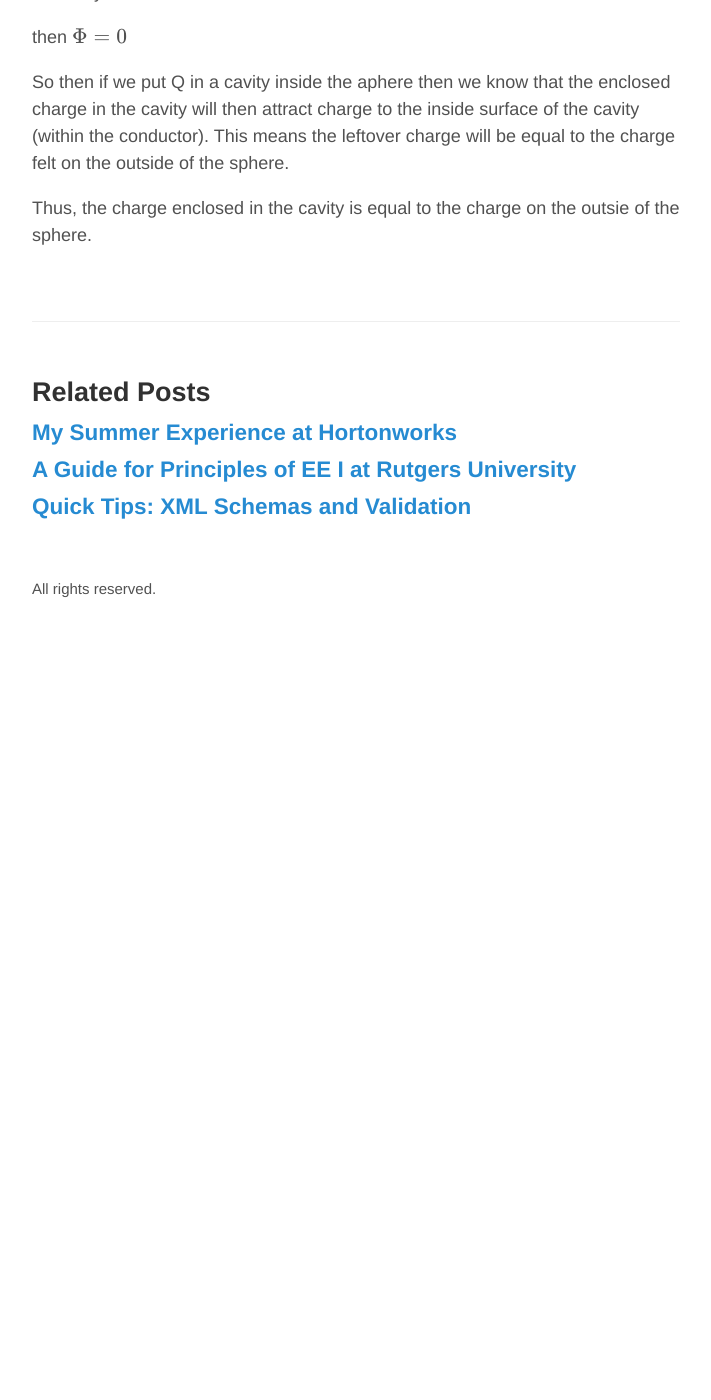
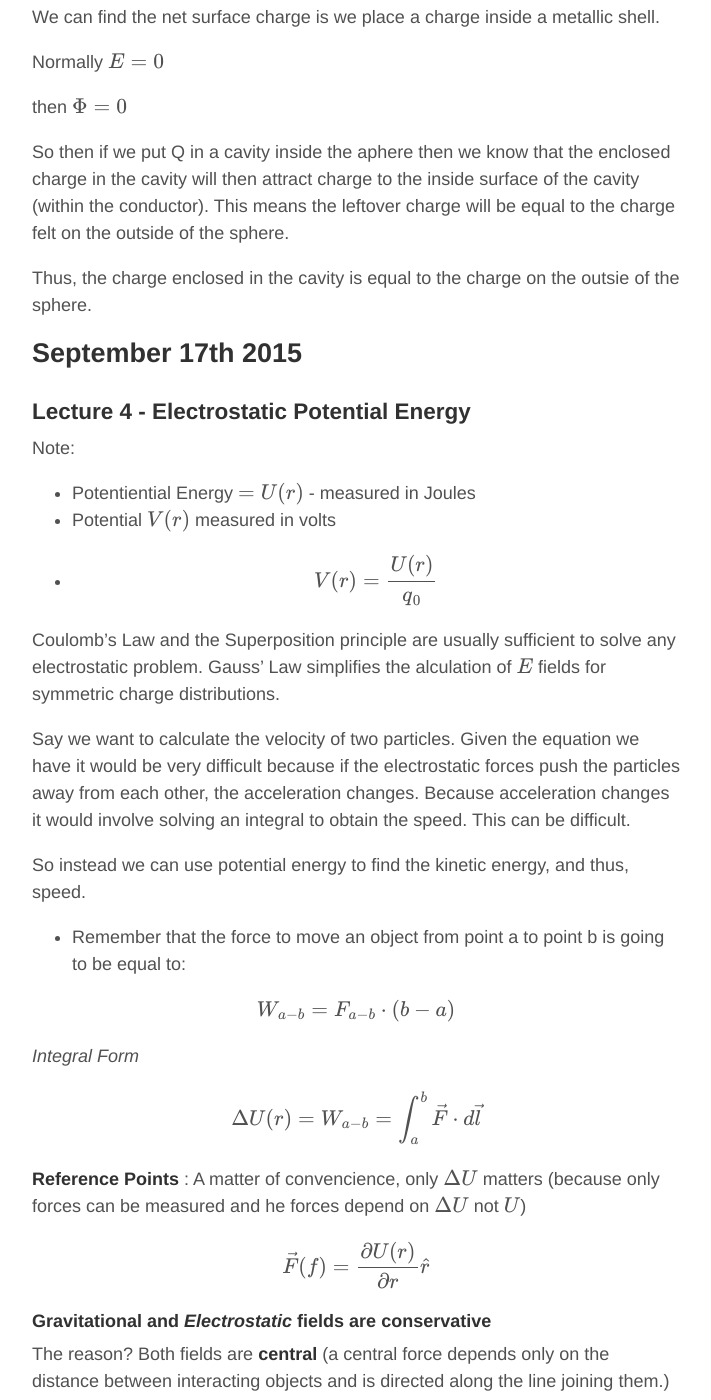
Before and after one commit to ZacBlanco/zacblanco.github.io, a Jekyll site: the page built from _posts/2015-9-03-physics-227-guide.md, in a window 1280 px wide and 1400 px high, scrolled down 8738 px. Shown: the whole window, without its empty margins (284-995 px from the left). Built offline with Jekyll 4.4.1, drawn with Linux system fonts in a browser that asks for light colours; formulas are drawn with MathJax 3; comment, search, counter and statistics services are not loaded; before the commit the page ends 9340 px from its top, so only the background shows below that; some of the changed text lies outside the part shown.

Commit message:
Physics notes update 9/17

```diff
--- a/_posts/2015-9-03-physics-227-guide.md
+++ b/_posts/2015-9-03-physics-227-guide.md
@@ -247,7 +247,7 @@ For a conducting spehere where the gaussian surface sphere is inside the conduct
 
 For when the radius of the gaussian sphere is greater than the radius of the conducting sphere, the electric field is:
 
-> $$ E = \frac{kQ}{r^2}
+> $$ E = \frac{kQ}{r^2} $$
 
 #### Faraday Cage
 
@@ -255,7 +255,7 @@ For when the radius of the gaussian sphere is greater than the radius of the con
 
 #### Cavities (No Charge within the cavity)
 
-$$ Q_{net} = +Q = Q_{in} + Q_{out}
+$$ Q_{net} = +Q = Q_{in} + Q_{out} $$
 
 We can find the net surface charge is we place a charge inside a metallic shell.
 
@@ -266,3 +266,52 @@ then $$\Phi = 0 $$
 So then if we put Q in a cavity inside the aphere then we know that the enclosed charge in the cavity will then attract charge to the inside surface of the cavity (within the conductor). This means the leftover charge will be equal to the charge felt on the outside of the sphere.
 
 Thus, the charge enclosed in the cavity is equal to the charge on the outsie of the sphere.
+
+## September 17th 2015
+
+### Lecture 4 - Electrostatic Potential Energy
+
+Note:
+
+- Potentiential Energy $$ = U(r) $$ - measured in Joules
+- Potential $$ V(r) $$ measured in volts
+- $$ V(r) = \frac{U(r)}{q_0} $$
+
+
+Coulomb's Law and the Superposition principle are usually sufficient to solve any electrostatic problem. Gauss' Law simplifies the alculation of $$ E $$ fields for symmetric charge distributions.
+
+Say we want to calculate the velocity of two particles. Given the equation we have it would be very difficult because if the electrostatic forces push the particles away from each other, the acceleration changes. Because acceleration changes it would involve solving an integral to obtain the speed. This can be difficult.
+
+So instead we can use potential energy to find the kinetic energy, and thus, speed.
+
+- Remember that the force to move an object from point a to point b is going to be equal to:
+
+$$ W_{a-b} = F_{a-b} \cdot (b - a) $$
+
+_Integral Form_
+
+$$ \Delta U(r) = W_{a-b} = \int_{a}^{b} \vec{F} \cdot d\vec{l} $$
+
+**Reference Points** : A matter of convencience, only $$ \Delta U $$ matters (because only forces can be measured and he forces depend on $$ \Delta U $$ not $$ U $$)
+
+$$ \vec{F}(f) = \frac{\partial U(r)}{\partial r} \hat{r} $$
+
+##### Gravitational and *Electrostatic* fields are conservative
+
+The reason? Both fields are **central** (a central force depends only on the distance between interacting objects and is directed along the line joining them.)
+
+$$ \Delta U $$ depends only on the _initial_ and _final_ points of the trajectory.
+
+- For any loop $$ \int \vec{F_e} \cdot d\vec{l} = 0 $$ .
+
+Thus for our potential energy for any two electrostatic charges
+
+#### Electrostatic Potential Energy
+
+- $$ W_{\infty - r} = \frac{q_1q_2}{4\pi\epsilon_0 \cdot r} $$
+
+This energy is conservative. Meaning that no matter the path a particle takes from point 1 to point 2 - The change in energy will still be the same!
+
+##### From $$ U(r) to F(r) $$
+
+> $$ \vec{F}(x) = -\frac{dU(x)}{dx}\hat{x} $$
```
Also changed, not shown: 1 other file.
